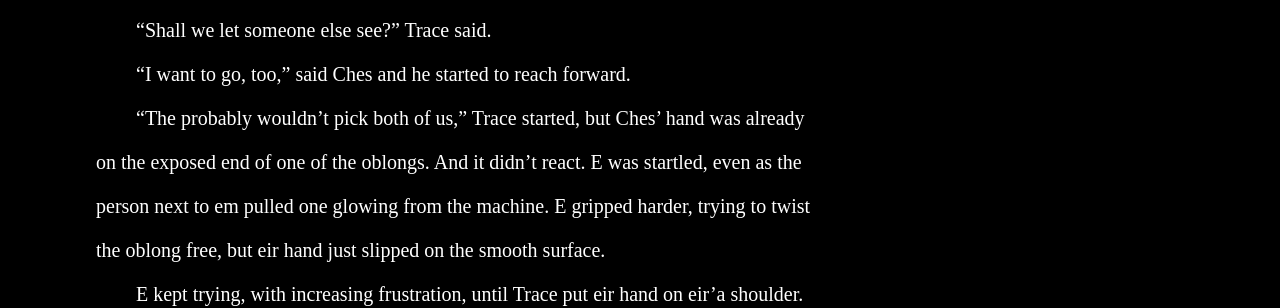
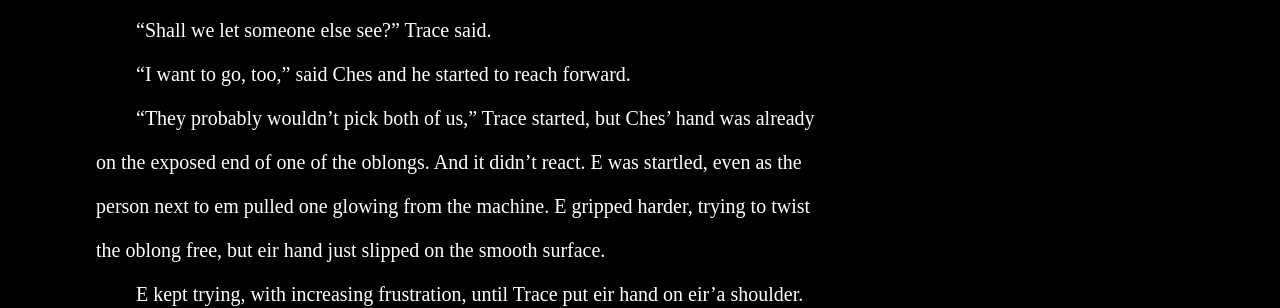
Before and after one commit to gleneivey/post-novel, a Jekyll site: the page built from docs/3.md, in a window 1280 px wide and 1400 px high, scrolled down 4702 px. Shown: the part 153-461 px from the top of the window. Built offline with Jekyll 4.4.1, drawn with Linux system fonts in a browser that asks for light colours; our own code applies the rules of GitHub Pages for plain Markdown files.

Commit message:
CSS tweaks and type-o's

```diff
--- a/docs/3.md
+++ b/docs/3.md
@@ -153,7 +153,7 @@ something like a soft suction as E let it go.
 
 "I want to go, too," said Ches and he started to reach forward.
 
-"The probably wouldn't pick both of us," Trace started, but Ches' hand
+"They probably wouldn't pick both of us," Trace started, but Ches' hand
 was already on the exposed end of one of the oblongs.  And it didn't
 react.  E was startled, even as the person next to em pulled one
 glowing from the machine.  E gripped harder, trying to twist the
--- a/docs/assets/css/style.scss
+++ b/docs/assets/css/style.scss
@@ -28,7 +28,12 @@ section.title {
 section {
   margin: 1in;
   max-width: 36em;
+}
+section p {
   text-indent: 2em;
+}
+blockquote p {
+  text-indent: 0;
 }
 
 h1, h2, blockquote {
@@ -53,7 +58,7 @@ hr {
   border: none;
   width: 100%;
   text-indent: 0;
-  margin: 40px;
+  margin: 40px 0;
 }
 hr:before {
   display: inline;
@@ -131,9 +136,11 @@ footer {
 }
 .spivak .left {
   text-align: right;
+  padding-right: 10px;
 }
 .spivak .right {
   text-align: left;
+  padding-left: 10px;
 }
 .spivak th, .spivak td {
   width: 300px;
```
Also changed, not shown: docs/2.md (+1 -1 lines).
